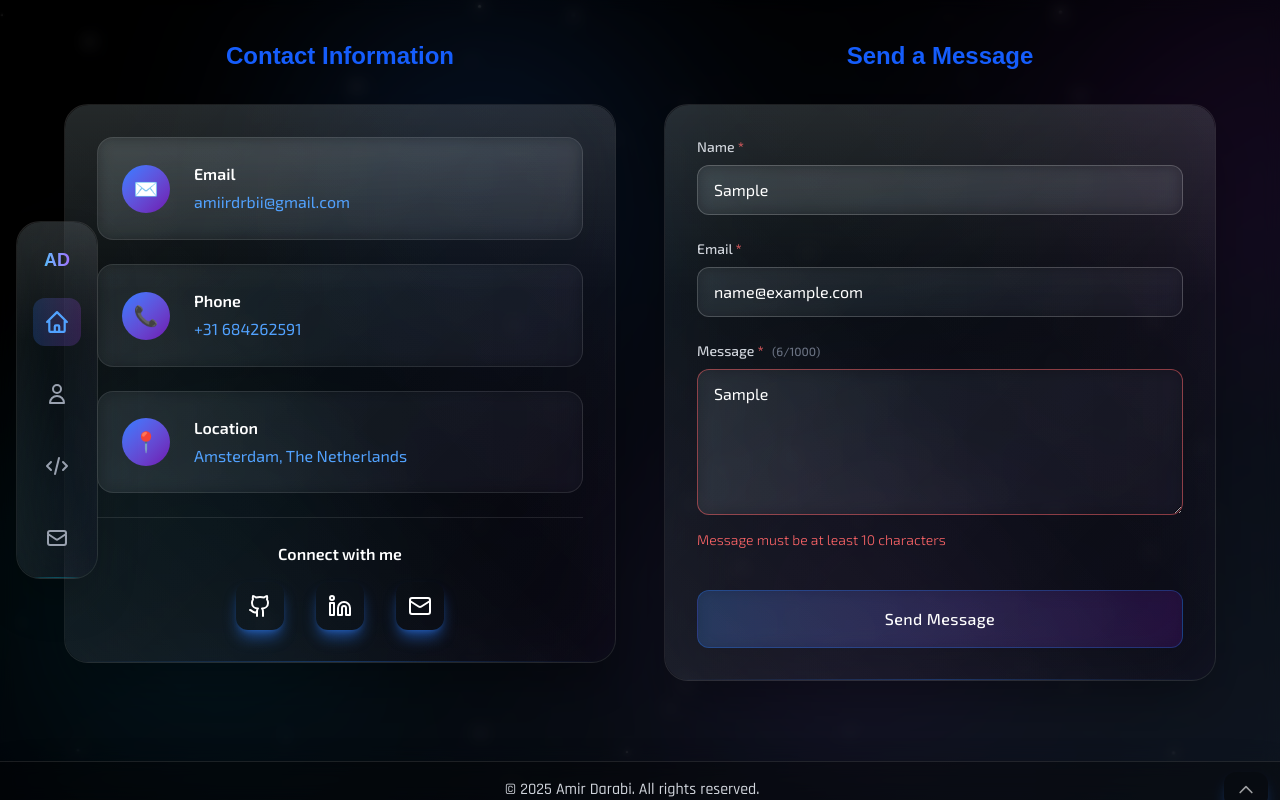
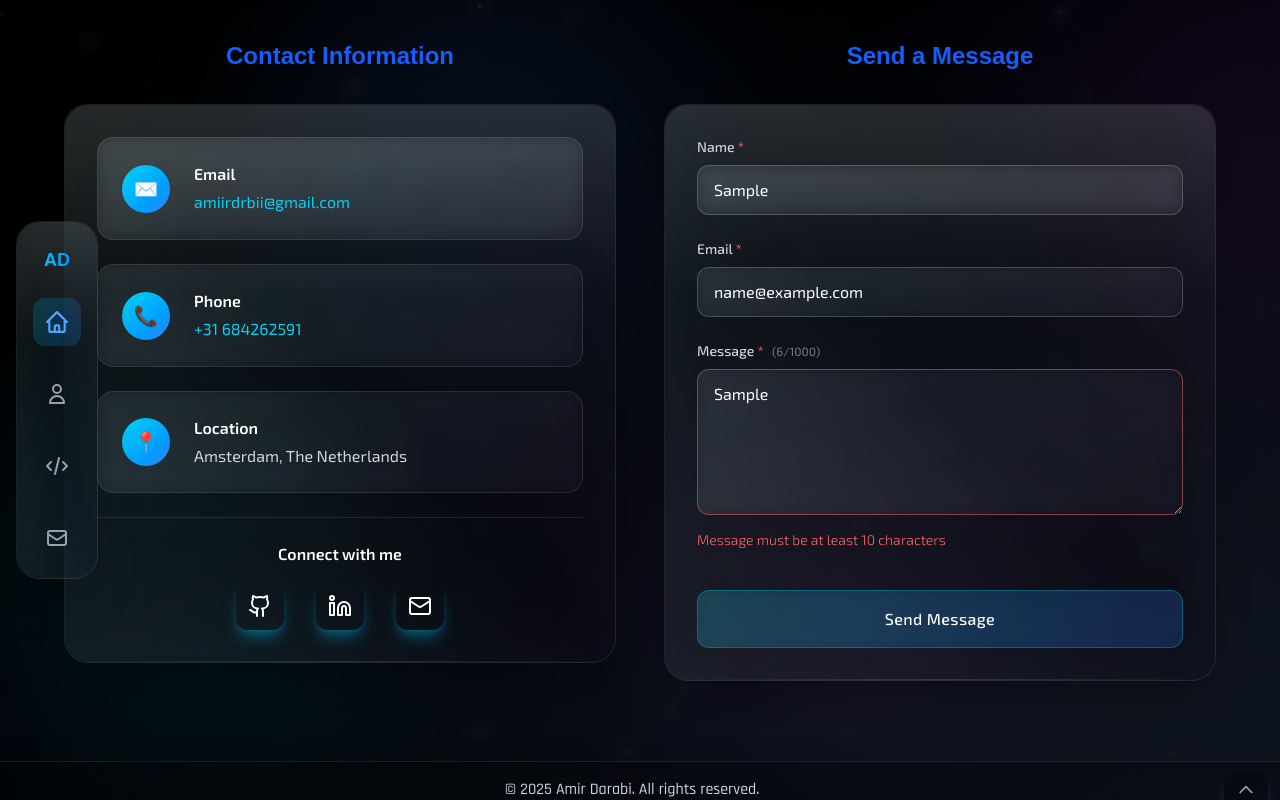
Before and after one commit to amir-darabi/Portfolio_Website, a Next.js app: page / in a window 1280 px wide. Both pictures are taken after typing "Sample", "name@example.com", "Sample" into the empty fields and a click on the button "Send Message". Shown: the part 3984-4784 px from the top of the page. Built offline with nearby package versions, Linux system fonts and the light colour scheme; a web font is replaced by a local one.

Commit message:
contact and navbar color changed to cyan-blue

```diff
--- a/src/components/layout/Navbar.tsx
+++ b/src/components/layout/Navbar.tsx
@@ -209,7 +209,7 @@ const Header = () => {
         <div className="relative p-4 bg-gradient-to-br from-white/5 via-white/2 to-transparent backdrop-blur-2xl border border-white/10 rounded-3xl shadow-2xl shadow-black/30 hover:shadow-cyan-500/10 transition-all duration-1000 overflow-hidden">
 
           {/* Multiple Glass Layers for Enhanced Effect */}
-          <div className="absolute inset-0 bg-gradient-to-br from-cyan-500/3 via-blue-500/2 to-purple-500/3 rounded-3xl"></div>
+          <div className="absolute inset-0 bg-gradient-to-br from-cyan-500/3 to-blue-500/3 rounded-3xl"></div>
           <div className="absolute inset-0 bg-gradient-to-tr from-white/5 via-transparent to-white/2 rounded-3xl"></div>
           <div className="absolute top-0 left-0 w-full h-1/3 bg-gradient-to-b from-white/10 via-white/5 to-transparent rounded-t-3xl"></div>
 
@@ -217,7 +217,7 @@ const Header = () => {
             {/* Logo */}
             <button
               onClick={(e) => scrollToSection(e, "#home", "home")}
-              className="text-lg font-bold bg-gradient-to-r from-cyan-400 to-purple-500 bg-clip-text text-transparent mb-4 p-2"
+              className="text-lg font-bold bg-gradient-to-r from-cyan-400 to-blue-500 bg-clip-text text-transparent mb-4 p-2"
               style={{ fontFamily: 'var(--font-goldman)' }}
               title="Home"
             >
@@ -231,7 +231,7 @@ const Header = () => {
                 onClick={(e) => scrollToSection(e, item.href, item.id)}
                 className={`group relative p-3 rounded-xl transition-all duration-300 ${
                   activeSection === item.id
-                    ? "bg-gradient-to-r from-blue-500/20 to-purple-500/20 text-white"
+                    ? "bg-gradient-to-r from-cyan-500/20 to-blue-500/20 text-white"
                     : "text-gray-400 hover:text-white hover:bg-white/5"
                 }`}
                 title={item.label}
@@ -247,8 +247,6 @@ const Header = () => {
             ))}
           </div>
 
-          {/* Bottom highlight */}
-          <div className="absolute bottom-0 left-0 right-0 h-px bg-gradient-to-r from-transparent via-cyan-400/30 to-transparent"></div>
         </div>
       </nav>
 
@@ -258,7 +256,7 @@ const Header = () => {
         <div className="relative bg-gradient-to-br from-white/5 via-white/2 to-transparent backdrop-blur-2xl border-b border-white/10 shadow-2xl shadow-black/30 overflow-hidden">
 
           {/* Multiple Glass Layers for Enhanced Effect */}
-          <div className="absolute inset-0 bg-gradient-to-br from-cyan-500/3 via-blue-500/2 to-purple-500/3"></div>
+          <div className="absolute inset-0 bg-gradient-to-br from-cyan-500/3 to-blue-500/3"></div>
           <div className="absolute inset-0 bg-gradient-to-tr from-white/5 via-transparent to-white/2"></div>
           <div className="absolute top-0 left-0 w-full h-1/3 bg-gradient-to-b from-white/10 via-white/5 to-transparent"></div>
 
@@ -268,7 +266,7 @@ const Header = () => {
               <div className="flex-shrink-0">
                 <button
                   onClick={(e) => scrollToSection(e, "#home", "home")}
-                  className="text-xl font-bold bg-gradient-to-r from-cyan-400 to-purple-500 bg-clip-text text-transparent"
+                  className="text-xl font-bold bg-gradient-to-r from-cyan-400 to-blue-500 bg-clip-text text-transparent"
                   style={{ fontFamily: 'var(--font-goldman)' }}
                 >
                   {personalInfo.name}
@@ -309,7 +307,7 @@ const Header = () => {
                     onClick={(e) => scrollToSection(e, item.href, item.id)}
                     className={`flex items-center gap-4 w-full text-left px-4 py-3 text-lg font-medium transition-all duration-300 ease rounded-xl ${
                       activeSection === item.id
-                        ? "bg-gradient-to-r from-blue-500/20 to-purple-500/20 text-white"
+                        ? "bg-gradient-to-r from-blue-500/20 to-blue-500/20 text-white"
                         : "text-gray-300 hover:text-white hover:bg-white/5"
                     }`}
                     style={{
@@ -327,7 +325,7 @@ const Header = () => {
                     </div>
                     <span className={`${
                       activeSection === item.id
-                        ? "bg-gradient-to-r from-blue-500 to-purple-500 bg-clip-text text-transparent font-semibold"
+                        ? "bg-gradient-to-r from-blue-500 to-blue-500 bg-clip-text text-transparent font-semibold"
                         : ""
                     }`}>
                       {item.label}
@@ -338,8 +336,6 @@ const Header = () => {
             </div>
           </div>
 
-          {/* Bottom highlight */}
-          <div className="absolute bottom-0 left-0 right-0 h-px bg-gradient-to-r from-transparent via-cyan-400/30 to-transparent"></div>
         </div>
       </nav>
     </>
--- a/src/components/sections/Contact.tsx
+++ b/src/components/sections/Contact.tsx
@@ -262,11 +262,10 @@ const Contact = () => {
             {/* Contact Information - Enhanced Glass Design */}
             <div
               ref={contactInfoRef}
-              className={`relative transition-all duration-1000 ease-out ${
-                isContactInfoVisible
+              className={`relative transition-all duration-1000 ease-out ${isContactInfoVisible
                   ? 'opacity-100 translate-y-0'
                   : 'opacity-0 translate-y-10'
-              }`}
+                }`}
             >
               <h3 className="text-2xl goldman-bold text-blue-600 mb-8 text-center">
                 Contact Information
@@ -280,18 +279,19 @@ const Contact = () => {
                 <div className="absolute inset-0 bg-gradient-to-tr from-white/5 via-transparent to-white/2 rounded-3xl"></div>
                 <div className="absolute top-0 left-0 w-full h-1/3 bg-gradient-to-b from-white/10 via-white/5 to-transparent rounded-t-3xl"></div>
 
+
                 <div className="relative z-10 space-y-6">
                   {/* Email */}
                   <div className="group">
-                    <div className="flex items-center p-6 bg-gradient-to-r from-white/5 to-white/2 backdrop-blur-sm border border-white/10 rounded-2xl hover:border-blue-500/30 transition-all duration-500 hover:bg-gradient-to-r hover:from-cyan-500/5 hover:to-blue-500/5">
-                      <div className="w-12 h-12 bg-gradient-to-br from-blue-500 to-purple-800 rounded-full flex items-center justify-center mr-6 transition-all duration-500">
+                    <div className="flex items-center p-6 bg-gradient-to-r from-white/5 to-white/2 backdrop-blur-sm border border-white/10 rounded-2xl hover:border-cyan-400/30 transition-all duration-500 hover:bg-gradient-to-r hover:from-cyan-500/5 hover:to-blue-500/5">
+                      <div className="w-12 h-12 bg-gradient-to-br from-cyan-400 to-blue-500 rounded-full flex items-center justify-center mr-6 group-hover:shadow-lg group-hover:shadow-cyan-400/40 transition-all duration-500">
                         <span className="text-white text-xl">✉️</span>
                       </div>
                       <div>
                         <h4 className="font-semibold text-white exo2-semibold mb-1 group-hover:text-cyan-100 transition-colors duration-300">Email</h4>
                         <a
                           href={`mailto:${personalInfo.email}`}
-                          className="text-blue-400 hover:text-purple-500 transition-colors duration-300 exo2-regular"
+                          className="text-cyan-400 hover:text-cyan-300 transition-colors duration-300 exo2-regular"
                         >
                           {personalInfo.email}
                         </a>
@@ -302,15 +302,15 @@ const Contact = () => {
                   {/* Phone */}
                   {personalInfo.phone && (
                     <div className="group">
-                      <div className="flex items-center p-6 bg-gradient-to-r from-white/5 to-white/2 backdrop-blur-sm border border-white/10 rounded-2xl hover:border-blue-500/30 transition-all duration-500 hover:bg-gradient-to-r hover:from-cyan-500/5 hover:to-blue-500/5">
-                        <div className="w-12 h-12 bg-gradient-to-br from-blue-500 to-purple-800 rounded-full flex items-center justify-center mr-6 transition-all duration-500">
+                      <div className="flex items-center p-6 bg-gradient-to-r from-white/5 to-white/2 backdrop-blur-sm border border-white/10 rounded-2xl hover:border-cyan-400/30 transition-all duration-500 hover:bg-gradient-to-r hover:from-cyan-500/5 hover:to-blue-500/5">
+                        <div className="w-12 h-12 bg-gradient-to-br from-cyan-400 to-blue-500 rounded-full flex items-center justify-center mr-6 group-hover:shadow-lg group-hover:shadow-cyan-400/40 transition-all duration-500">
                           <span className="text-white text-xl">📞</span>
                         </div>
                         <div>
                           <h4 className="font-semibold text-white exo2-semibold mb-1 group-hover:text-cyan-100 transition-colors duration-300">Phone</h4>
                           <a
                             href={`tel:${personalInfo.phone}`}
-                            className="text-blue-400 hover:text-purple-500 transition-colors duration-300 exo2-regular"
+                            className="text-cyan-400 hover:text-cyan-300 transition-colors duration-300 exo2-regular"
                           >
                             {personalInfo.phone}
                           </a>
@@ -322,13 +322,13 @@ const Contact = () => {
                   {/* Location */}
                   {personalInfo.location && (
                     <div className="group">
-                      <div className="flex items-center p-6 bg-gradient-to-r from-white/5 to-white/2 backdrop-blur-sm border border-white/10 rounded-2xl hover:border-blue-500/30 transition-all duration-500 hover:bg-gradient-to-r hover:from-cyan-500/5 hover:to-blue-500/5">
-                        <div className="w-12 h-12 bg-gradient-to-br from-blue-500 to-purple-800 rounded-full flex items-center justify-center mr-6 transition-all duration-500">
+                      <div className="flex items-center p-6 bg-gradient-to-r from-white/5 to-white/2 backdrop-blur-sm border border-white/10 rounded-2xl hover:border-cyan-400/30 transition-all duration-500 hover:bg-gradient-to-r hover:from-cyan-500/5 hover:to-blue-500/5">
+                        <div className="w-12 h-12 bg-gradient-to-br from-cyan-400 to-blue-500 rounded-full flex items-center justify-center mr-6 group-hover:shadow-lg group-hover:shadow-cyan-400/40 transition-all duration-500">
                           <span className="text-white text-xl">📍</span>
                         </div>
                         <div>
                           <h4 className="font-semibold text-white exo2-semibold mb-1 group-hover:text-cyan-100 transition-colors duration-300">Location</h4>
-                          <p className="text-blue-400 exo2-regular transition-colors duration-300">{personalInfo.location}</p>
+                          <p className="text-gray-300 exo2-regular group-hover:text-gray-100 transition-colors duration-300">{personalInfo.location}</p>
                         </div>
                       </div>
                     </div>
@@ -350,7 +350,7 @@ const Contact = () => {
                             href={href}
                             target={label !== "Email" ? "_blank" : undefined}
                             rel={label !== "Email" ? "noopener noreferrer" : undefined}
-                            className="p-3 bg-tranparent shadow-lg shadow-blue-500/50 rounded-xl text-white hover:bg-gray-800/50 transition-all duration-300 hover:scale-110 hover:shadow-lg hover:shadow-blue-500/25 animate-fade-in-up"
+                            className="p-3 bg-tranparent shadow-lg shadow-cyan-600/50 rounded-xl text-white hover:bg-gray-800/50 transition-all duration-300 hover:scale-110 hover:shadow-lg hover:shadow-cyan-500/25 animate-fade-in-up"
                             style={{ animationDelay: `${0.8 + index * 0.1}s` }}
                             aria-label={label}
                           >
@@ -370,11 +370,10 @@ const Contact = () => {
             {/* Contact Form - Enhanced Glass Design with Security */}
             <div
               ref={contactFormRef}
-              className={`relative transition-all duration-1000 ease-out ${
-                isContactFormVisible
+              className={`relative transition-all duration-1000 ease-out ${isContactFormVisible
                   ? 'opacity-100 translate-y-0'
                   : 'opacity-0 translate-y-10'
-              }`}
+                }`}
               style={{ transitionDelay: isContactFormVisible ? '400ms' : '0ms' }}
             >
               <h3 className="text-2xl goldman-bold text-blue-600 mb-8 text-center">
@@ -411,9 +410,8 @@ const Contact = () => {
                         onChange={handleChange}
                         required
                         maxLength={50}
-                        className={`w-full px-4 py-3 border rounded-xl bg-gradient-to-r from-white/5 to-white/2 backdrop-blur-sm text-white placeholder-gray-400 focus:outline-none focus:ring-2 focus:ring-blue-500/50 focus:border-blue-500/40 transition-all duration-300 hover:bg-gradient-to-r hover:from-white/10 hover:to-white/5 exo2-regular ${
-                          errors.name ? 'border-red-400/50 focus:ring-red-500/50' : 'border-white/20'
-                        }`}
+                        className={`w-full px-4 py-3 border rounded-xl bg-gradient-to-r from-white/5 to-white/2 backdrop-blur-sm text-white placeholder-gray-400 focus:outline-none focus:ring-2 focus:ring-cyan-500/50 focus:border-cyan-500/40 transition-all duration-300 hover:bg-gradient-to-r hover:from-white/10 hover:to-white/5 exo2-regular ${errors.name ? 'border-red-400/50 focus:ring-red-500/50' : 'border-white/20'
+                          }`}
                         placeholder="Your Name"
                       />
                       {errors.name && (
@@ -434,9 +432,8 @@ const Contact = () => {
                         onChange={handleChange}
                         required
                         maxLength={100}
-                        className={`w-full px-4 py-3 border rounded-xl bg-gradient-to-r from-white/5 to-white/2 backdrop-blur-sm text-white placeholder-gray-400 focus:outline-none focus:ring-2 focus:ring-blue-500/50 focus:border-blue-500/40 transition-all duration-300 hover:bg-gradient-to-r hover:from-white/10 hover:to-white/5 exo2-regular ${
-                          errors.email ? 'border-red-400/50 focus:ring-red-500/50' : 'border-white/20'
-                        }`}
+                        className={`w-full px-4 py-3 border rounded-xl bg-gradient-to-r from-white/5 to-white/2 backdrop-blur-sm text-white placeholder-gray-400 focus:outline-none focus:ring-2 focus:ring-cyan-500/50 focus:border-cyan-500/40 transition-all duration-300 hover:bg-gradient-to-r hover:from-white/10 hover:to-white/5 exo2-regular ${errors.email ? 'border-red-400/50 focus:ring-red-500/50' : 'border-white/20'
+                          }`}
                         placeholder="your.email@example.com"
                       />
                       {errors.email && (
@@ -458,9 +455,8 @@ const Contact = () => {
                         required
                         rows={5}
                         maxLength={1000}
-                        className={`w-full px-4 py-3 border rounded-xl bg-gradient-to-r from-white/5 to-white/2 backdrop-blur-sm text-white placeholder-gray-400 focus:outline-none focus:ring-2 focus:ring-blue-500/50 focus:border-blue-500/40 transition-all duration-300 hover:bg-gradient-to-r hover:from-white/10 hover:to-white/5 resize-vertical exo2-regular ${
-                          errors.message ? 'border-red-400/50 focus:ring-red-500/50' : 'border-white/20'
-                        }`}
+                        className={`w-full px-4 py-3 border rounded-xl bg-gradient-to-r from-white/5 to-white/2 backdrop-blur-sm text-white placeholder-gray-400 focus:outline-none focus:ring-2 focus:ring-cyan-500/50 focus:border-cyan-500/40 transition-all duration-300 hover:bg-gradient-to-r hover:from-white/10 hover:to-white/5 resize-vertical exo2-regular ${errors.message ? 'border-red-400/50 focus:ring-red-500/50' : 'border-white/20'
+                          }`}
                         placeholder="Your message..."
                       />
                       {errors.message && (
@@ -473,11 +469,11 @@ const Contact = () => {
                       <button
                         type="submit"
                         disabled={isSubmitting}
-                        className="w-full px-6 py-4 bg-gradient-to-r from-blue-500/20 to-purple-800/20 hover:from-blue-600/30 hover:to-blue-900/30 backdrop-blur-sm border border-blue-500/30 hover:border-blue-500/50 rounded-xl text-white font-medium transition-all duration-500 hover:shadow-lg hover:shadow-blue-500/20 disabled:opacity-50 disabled:cursor-not-allowed exo2-medium tracking-wide group"
+                        className="w-full px-6 py-4 bg-gradient-to-r from-cyan-500/20 to-blue-500/20 hover:from-cyan-500/30 hover:to-blue-500/30 backdrop-blur-sm border border-cyan-400/30 hover:border-cyan-400/50 rounded-xl text-white font-medium transition-all duration-500 hover:shadow-lg hover:shadow-cyan-400/20 disabled:opacity-50 disabled:cursor-not-allowed exo2-medium tracking-wide group"
                       >
                         <span className="flex items-center justify-center gap-2">
                           {isSubmitting && (
-                            <div className="w-5 h-5 border-2 border-white/30 border-t-blue-500 rounded-full animate-spin"></div>
+                            <div className="w-5 h-5 border-2 border-white/30 border-t-cyan-500 rounded-full animate-spin"></div>
                           )}
                           {isSubmitting ? 'Sending...' : 'Send Message'}
                         </span>
@@ -500,7 +496,7 @@ const Contact = () => {
                 </div>
 
                 {/* Bottom highlight */}
-                <div className="absolute bottom-0 left-0 right-0 h-px bg-gradient-to-r from-transparent via-blue-500/30 to-transparent"></div>
+                <div className="absolute bottom-0 left-0 right-0 h-px bg-gradient-to-r from-transparent via-cyan-500/30 to-transparent"></div>
               </div>
             </div>
           </div>
```
